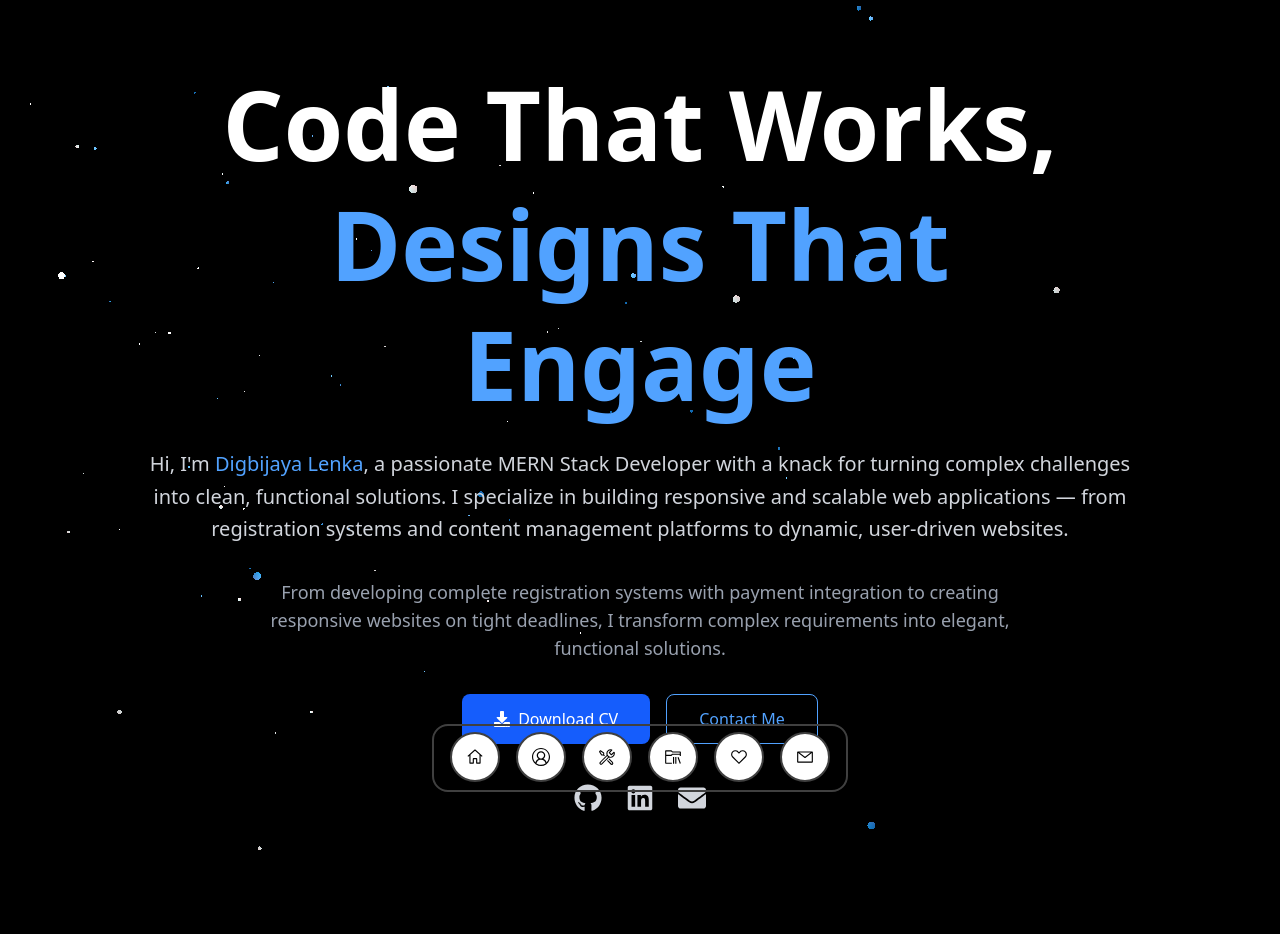
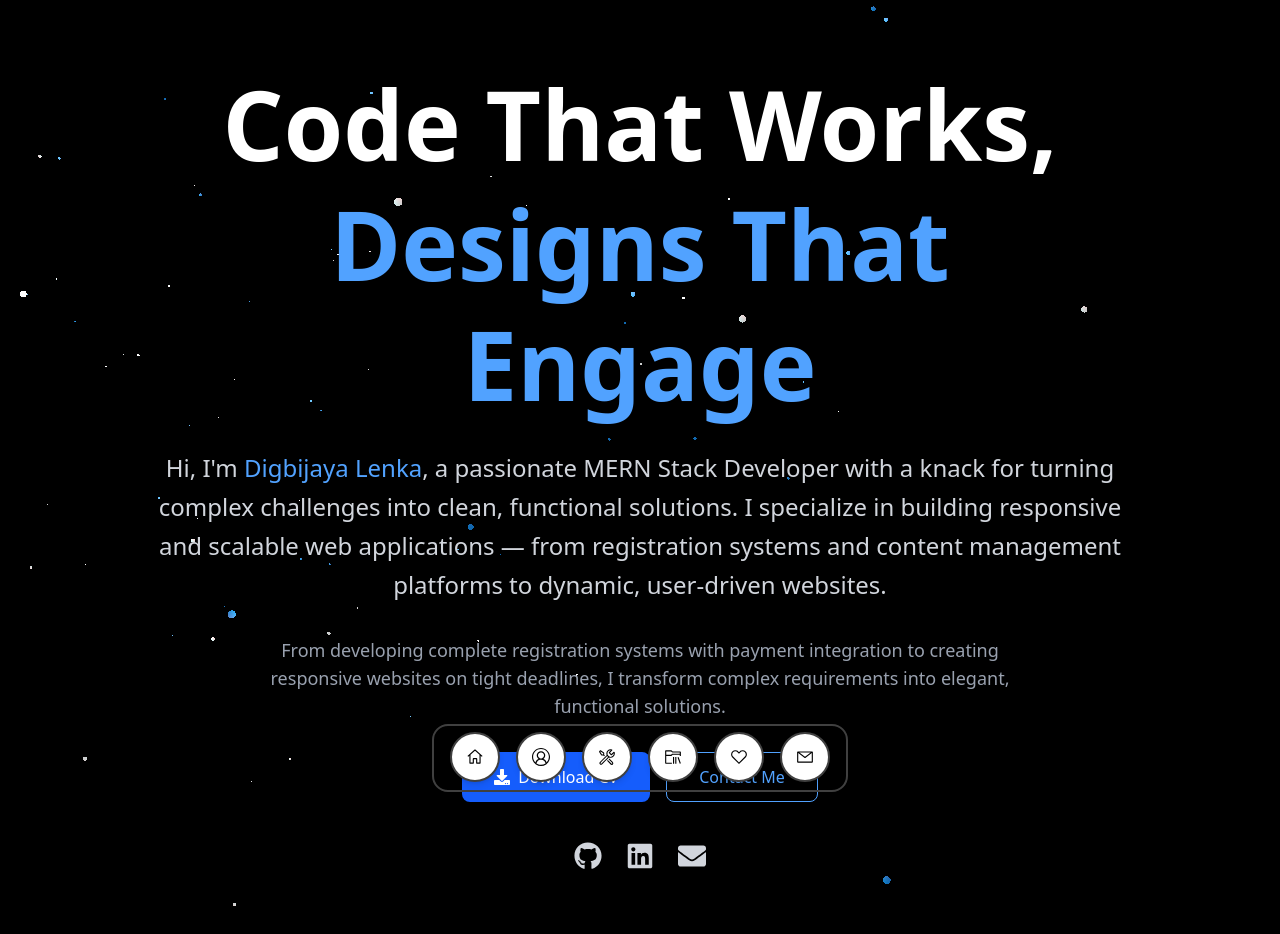
Before and after one commit to t3nsor98/Portfolio_V2.0, a React (Vite) app in the folder portfolio_v_2_0/: page / in a window 1280 px wide. Before the commit the page ends 876 px from the top, so only its background shows below. Built offline with nearby package versions, Linux system fonts and the light colour scheme.

Commit message:
style: adjust font size in Home component for improved readability

```diff
--- a/portfolio_v_2_0/src/components/Home.jsx
+++ b/portfolio_v_2_0/src/components/Home.jsx
@@ -26,7 +26,7 @@ function Home() {
           <span className="text-blue-400">Designs That Engage</span>
         </h1>
 
-        <p className="mt-6 text-xl text-gray-300 leading-relaxed">
+        <p className="mt-6 text-lg sm:text-2xl text-gray-300 leading-relaxed">
           Hi, I'm <span className="text-blue-400">Digbijaya Lenka</span>, a
           passionate MERN Stack Developer with a knack for turning complex
           challenges into clean, functional solutions. I specialize in building
```
